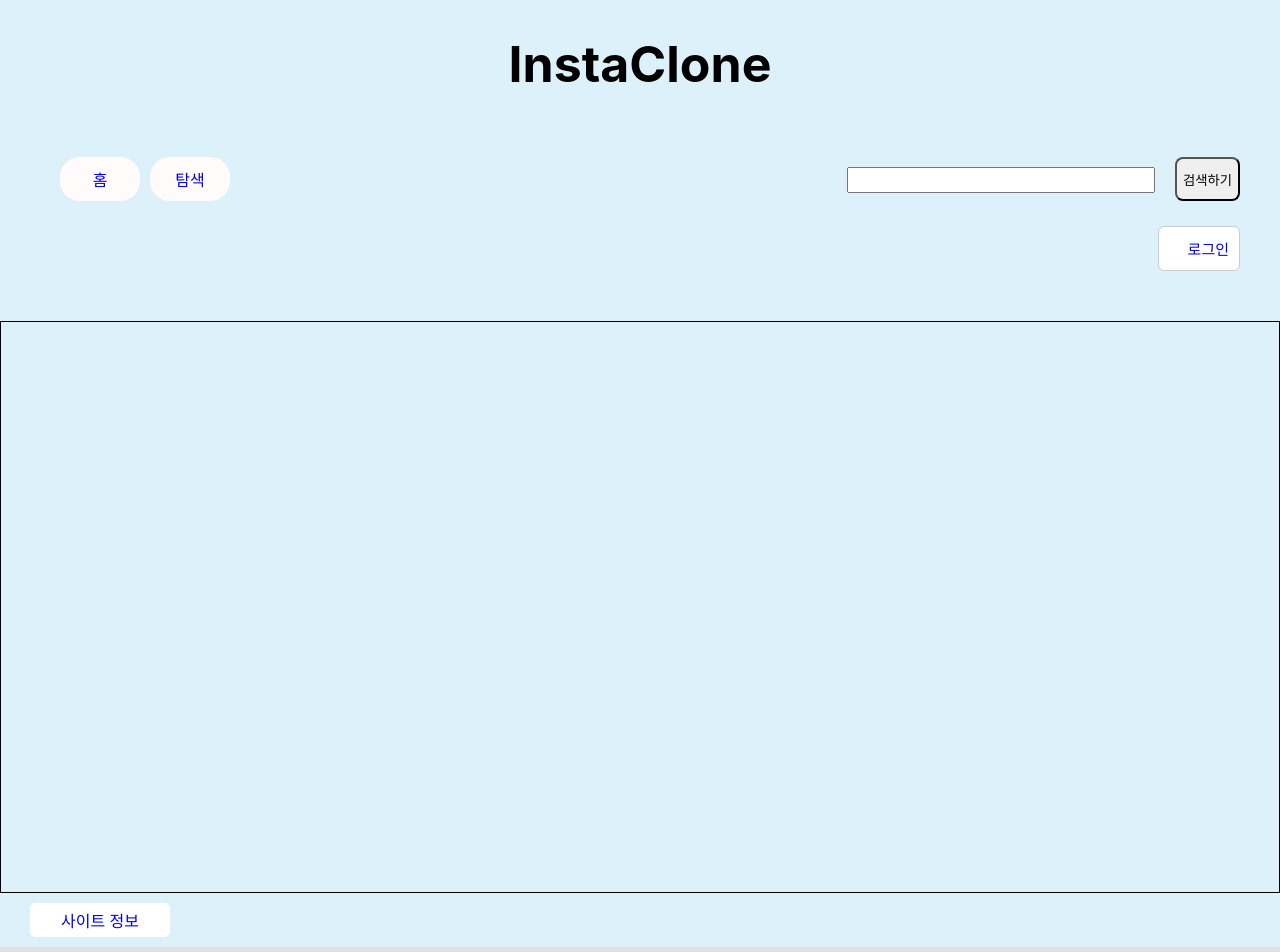
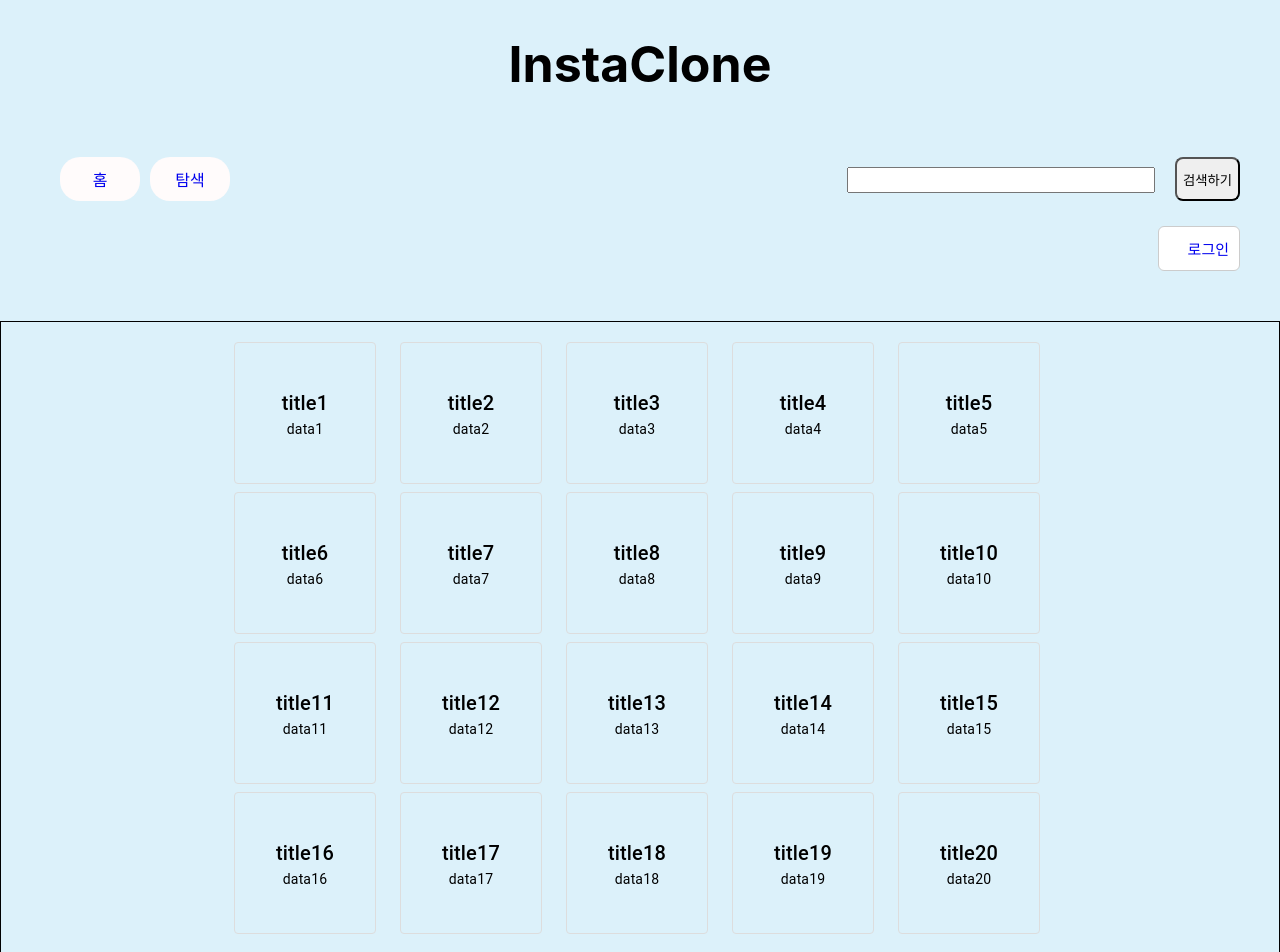
Before and after one commit to BlackWerf1257/Insta_Imitation_Pr, a React (Create React App) app in the folder webfront/: page / in a window 1280 px wide. Shown: the top 952 px of the page. Built offline with nearby package versions, Linux system fonts and the light colour scheme.

Commit message:
25.06 업로드

```diff
--- a/webfront/package.json
+++ b/webfront/package.json
@@ -3,6 +3,10 @@
   "version": "0.1.0",
   "private": true,
   "dependencies": {
+    "@emotion/react": "^11.14.0",
+    "@emotion/styled": "^11.14.1",
+    "@mui/material": "^7.1.2",
+    "@mui/styled-engine-sc": "^7.1.1",
     "@testing-library/dom": "^10.4.0",
     "@testing-library/jest-dom": "^6.6.3",
     "@testing-library/react": "^16.3.0",
@@ -11,6 +15,7 @@
     "react-dom": "^19.1.0",
     "react-router-dom": "^7.5.0",
     "react-scripts": "5.0.1",
+    "styled-components": "^6.1.19",
     "web-vitals": "^2.1.4"
   },
   "scripts": {
--- a/webfront/src/App.css
+++ b/webfront/src/App.css
@@ -6,7 +6,8 @@
 }
 
 .Main-container-class {
-  height: calc(100vh - 60px - 20px - 70px - 50px - 30px);
+  /*height: calc(100vh - 60px - 20px - 70px - 50px - 30px);*/
   margin-top: 50px;
   border: 1px solid #010101;
+    flex-grow: 1;  /* 남은 수직 공간 모두 차지 */
 }
--- a/webfront/src/App.js
+++ b/webfront/src/App.js
@@ -5,20 +5,25 @@ import NavBar from './components/NavBar';
 import Footer from './components/Footer';
 import Info from './components/InfoBar';
 import Login from './components/Login';
+import PostsGrid from './components/MainPage';
 import About from './About';
-import { useState, useEffect } from 'react';
+import { useContext, useState, useEffect } from 'react';
 //index에서 BrowserRouter로 감쌈(Router 사용 금지)
 
 //
 function App() {
   const location = useLocation();
-  const [isLogged, SetLoggedBool] = useState(() => {return sessionStorage.getItem('SboolLogged') || false});
+  const [isLogged, SetLoggedBool] = useState(() =>
+    {const loggedBool = sessionStorage.getItem('SboolLogged');
+      return loggedBool === 'true';
+  });
   const [userName, SetUserName] = useState(() => {return sessionStorage.getItem('SuserName') || ''});
+
 
    useEffect(() => {
     //값이 null이 아닌지 판단
      if (location.state && typeof location.state.isLogged !== 'undefined'){
-        SetLoggedBool(location.state.isLogged);
+        SetLoggedBool(!!location.state.isLogged); //명시적으로 Boolean으로 전환
         SetUserName(location.state.userId);
      }
      /*if(sessionStorage.getItem('SboolLogged') !== null && sessionStorage.getItem('SuserName') !== null){
@@ -32,7 +37,7 @@ function App() {
    useEffect(() => {
         //Web Storage API_sessionStorage: 저장공간 세션이 유지되는 동안 제공, localStorage: 브라우저를 새로 열어도 유지
         //키-쌍의 형태로 저장
-        sessionStorage.setItem("SboolLogged", isLogged);
+        sessionStorage.setItem("SboolLogged", isLogged.toString());
         sessionStorage.setItem("SuserName", userName);
    }, [isLogged, userName]);
 
@@ -47,14 +52,16 @@ useEffect(() => {
 
 
 const Logout = () => {
-  if(isLogged === true && userName !== '')
-  {
-  sessionStorage.removeItem('SboolLogged');
-  sessionStorage.removeItem('SuserName');
-  SetLoggedBool(false);
-  SetUserName('');
-  alert('로그아웃 되었습니다');
-  }
+    if (isLogged && userName !== '') {
+    // 1. sessionStorage에 명시적으로 'false'를 저장하여 로그인 상태를 강제로 해제
+    //    removeItem 후 setItem으로 덮어쓰는 것이 훨씬 확실합니다.
+    sessionStorage.setItem('SboolLogged', 'false'); // <-- 이 줄을 추가합니다.
+    sessionStorage.removeItem('SuserName'); // 사용자 이름은 제거 (혹시 모르니 확실히)
+
+    // 2. React 상태 업데이트
+    SetLoggedBool(false);
+    SetUserName('');
+    }
 };
 
   return (
@@ -63,12 +70,13 @@ const Logout = () => {
           <NavBar isLogged={isLogged} onLogout={Logout}></NavBar>
 
       <main className='Main-container-class'>
+
         <Routes>
+            <Route path="/" element={<PostsGrid/>} />
             <Route path="/about" element={<About/>} />
             <Route path="/login" element={<Login/>} />
         </Routes>
         <>
-
         </>
       </main>
 
--- /dev/null
+++ b/webfront/src/components/MainPage.js
@@ -0,0 +1,173 @@
+import {React, useState } from 'react';
+import { Box, Button, Container, Grid, Typography,  } from '@mui/material'
+
+function MainPage() {
+    const tempData = [
+    {
+        id: 1,
+        title: 'title1',
+        content: 'data1'
+    },
+    {
+        id: 2,
+        title: 'title2',
+        content: 'data2'
+    },
+    {
+        id: 3,
+        title: 'title3',
+        content: 'data3'
+    },
+    {
+        id: 4,
+        title: 'title4',
+        content: 'data4'
+    },
+    {
+        id: 5,
+        title: 'title5',
+        content: 'data5'
+    },
+    {
+        id: 6,
+        title: 'title6',
+        content: 'data6'
+    },
+    {
+        id: 7,
+        title: 'title7',
+        content: 'data7'
+    },
+    {
+        id: 8,
+        title: 'title8',
+        content: 'data8'
+    },
+    {
+        id: 9,
+        title: 'title9',
+        content: 'data9'
+    },
+    {
+        id: 10,
+        title: 'title10',
+        content: 'data10'
+    },
+    {
+        id: 11,
+        title: 'title11',
+        content: 'data11'
+    },
+    {
+        id: 12,
+        title: 'title12',
+        content: 'data12'
+    },
+    {
+        id: 13,
+        title: 'title13',
+        content: 'data13'
+    },
+    {
+        id: 14,
+        title: 'title14',
+        content: 'data14'
+    },
+    {
+        id: 15,
+        title: 'title15',
+        content: 'data15'
+    },
+    {
+        id: 16,
+        title: 'title16',
+        content: 'data16'
+    },
+    {
+        id: 17,
+        title: 'title17',
+        content: 'data17'
+    },
+    {
+        id: 18,
+        title: 'title18',
+        content: 'data18'
+    },
+    {
+        id: 19,
+        title: 'title19',
+        content: 'data19'
+    },
+    {
+        id: 20,
+        title: 'title20',
+        content: 'data20'
+    },
+    {
+        id: 21,
+        title: 'title21',
+        content: 'data21'
+    },
+    {
+        id: 22,
+        title: 'title22',
+        content: 'data22'
+    },
+
+];
+
+    const INITIAL_SHOW_ITEM_COUNT = 20;
+    let prevShowItemCnt = 20;
+    const ITEM_ADD_TO_SHOW = 20;
+    const [itemShowCnt, UpdateItemShowCnt] = useState(INITIAL_SHOW_ITEM_COUNT);
+    const handleMoreItemBtn = () => { UpdateItemShowCnt(prevShowItemCnt => Math.min(prevShowItemCnt + ITEM_ADD_TO_SHOW, tempData.length));
+    };
+
+//xs: 모바일, sm: 태블릿, md,lg,xl: 데스크톱
+//각 줄은 12 / size의 값으로 표시됨
+//Max 20개
+  return (
+    <Container maxWidth="md">
+    <Grid container rowSpacing={1}
+        columnSpacing={{ xs: 1, sm: 2, md: 3 }}
+        sx={{
+                justifyContent: "flex-start",
+                alignItems: "center", // 아이템 수직 중앙 정렬
+                padding: "20px",
+                display: "flex",     // 디폴트값
+                flexWrap: "wrap",    // 줄바꿈 허용
+        }}>
+
+            {tempData.slice(0, itemShowCnt).map((item) => (
+                <Grid
+                    item
+                    key={item.id}
+                    xs={6}
+                    sm={4}
+                    md={3}
+                >
+                <Box sx={{
+                        border: '1px solid #ddd', // 각 아이템의 시각적 구분
+                        borderRadius: '4px',
+                        padding: '20px',
+                        textAlign: 'center',
+                        height: '100px',
+                        display: 'flex',
+                        flexDirection: 'column',
+                        justifyContent: 'center',
+                        alignItems: 'center',
+                        width: '100px',
+                        wordBreak: 'break-word', //텍스트가 벗어날때 자동으로 줄 바꿈
+                        overflow: 'hidden',
+                    }} onClick={() => alert(`실행됨 ${item.id}`)}>
+                        <Typography variant="h6">{item.title}</Typography>
+                        <Typography variant="body2">{item.content}</Typography>
+                </Box>
+                </Grid>
+            ))}
+        </Grid>
+        <Button onClick={handleMoreItemBtn}> 더 보기 </Button>
+    </Container>
+  );
+}
+export default MainPage;
--- /dev/null
+++ b/webfront/src/components/css/MainPage.css
@@ -0,0 +1,2 @@
+.mainPost-Grid-Parent-Class {
+}
```
Also changed, not shown: 1 other file (tests, documents, lock files or other folders).
